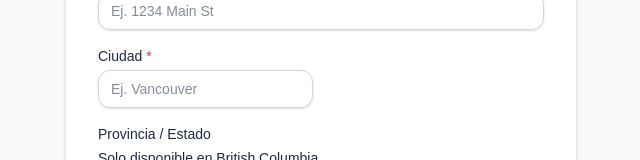
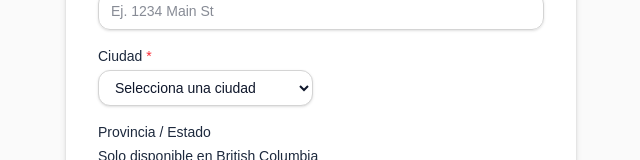
Before and after one commit to gabrielnino/tricolor-fan-club, a Next.js app: page /checkout in a window 1280 px wide. Shown: the part 559-719 px from the top of the page, without its empty margins (319-959 px from the left). Built offline with nearby package versions, Linux system fonts and the light colour scheme.

Commit message:
IMPLEMENTE

```diff
--- a/app/checkout/page.tsx
+++ b/app/checkout/page.tsx
@@ -90,6 +90,7 @@ export default function CheckoutPage() {
             <h2 className="text-sm font-semibold text-slate-800 uppercase tracking-wide">
               Dirección de envío
             </h2>
+
             <div className="space-y-1">
               <label
                 htmlFor="addressLine1"
@@ -109,22 +110,30 @@ export default function CheckoutPage() {
             </div>
 
             <div className="grid grid-cols-1 sm:grid-cols-2 gap-4">
-               <div className="space-y-1">
+              <div className="space-y-1">
                 <label
                   htmlFor="city"
                   className="block text-sm font-medium text-slate-800"
                 >
                   Ciudad <span className="text-red-500">*</span>
                 </label>
-                <input
+                <select
                   id="city"
                   name="city"
-                  type="text"
                   required
                   autoComplete="address-level2"
-                  placeholder="Ej. Vancouver"
-                  className="w-full rounded-xl border border-neutral-300 px-3 py-2 text-sm text-slate-900 shadow-sm focus:outline-none focus:ring-2 focus:ring-slate-900 focus:border-slate-900"
-                />
+                  className="w-full rounded-xl border border-neutral-300 px-3 py-2 text-sm text-slate-900 shadow-sm focus:outline-none focus:ring-2 focus:ring-slate-900 focus:border-slate-900 bg-white"
+                  defaultValue=""
+                >
+                  <option value="" disabled>
+                    Selecciona una ciudad
+                  </option>
+                  <option value="Vancouver">Vancouver</option>
+                  <option value="Surrey">Surrey</option>
+                  <option value="Burnaby">Burnaby</option>
+                  <option value="Richmond">Richmond</option>
+                  <option value="Coquitlam">Coquitlam</option>
+                </select>
               </div>
             </div>
 
@@ -176,7 +185,7 @@ export default function CheckoutPage() {
               type="submit"
               className="inline-flex items-center justify-center rounded-full bg-slate-900 px-6 py-2 text-sm font-semibold text-white hover:bg-slate-800 transition"
             >
-              Continuar al pago
+              Realizar el pedido
             </button>
           </div>
 
```
